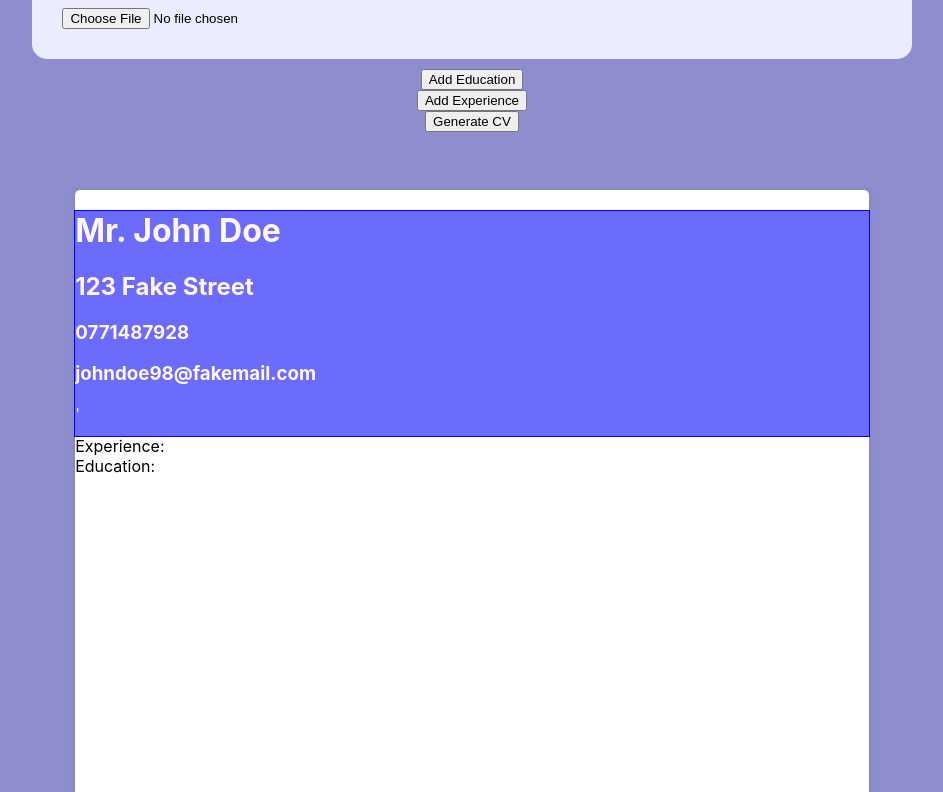
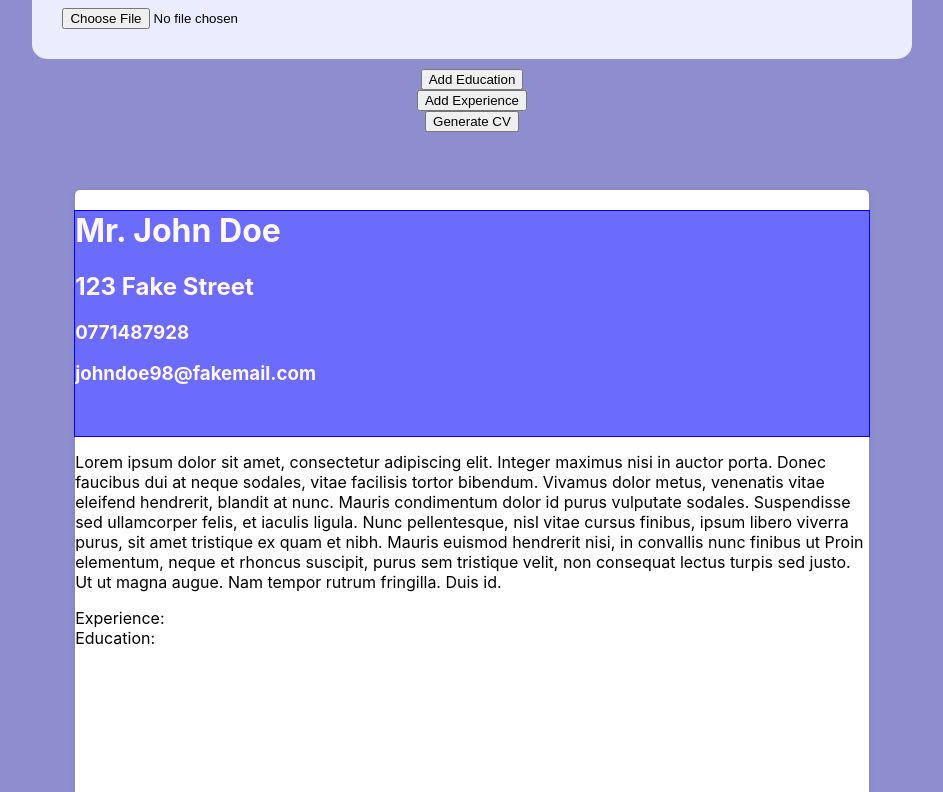
Before and after one commit to zakia98/cv-builder, a React (Create React App) app: page / in a window 1280 px wide. Shown: the part 426-1218 px from the top of the page, without its empty margins (168-1111 px from the left). Built offline with nearby package versions, Linux system fonts and the light colour scheme.

Commit message:
Added description to output

```diff
--- a/src/App.js
+++ b/src/App.js
@@ -15,7 +15,7 @@ class App extends Component {
         address:'123 Fake Street',
         phoneNumber:'0771487928',
         email:'johndoe98@fakemail.com',
-        description:''
+        description:'Lorem ipsum dolor sit amet, consectetur adipiscing elit. Integer maximus nisi in auctor porta. Donec faucibus dui at neque sodales, vitae facilisis tortor bibendum. Vivamus dolor metus, venenatis vitae eleifend hendrerit, blandit at nunc. Mauris condimentum dolor id purus vulputate sodales. Suspendisse sed ullamcorper felis, et iaculis ligula. Nunc pellentesque, nisl vitae cursus finibus, ipsum libero viverra purus, sit amet tristique ex quam et nibh. Mauris euismod hendrerit nisi, in convallis nunc finibus ut Proin elementum, neque et rhoncus suscipit, purus sem tristique velit, non consequat lectus turpis sed justo. Ut ut magna augue. Nam tempor rutrum fringilla. Duis id.'
       },
       experience: {
 
@@ -73,11 +73,12 @@ class App extends Component {
         })
         break
     }
-
   }
 
+
+
   submitData() {
-    console.log(this)
+
   }
 
   render() {
--- a/src/components/Output.js
+++ b/src/components/Output.js
@@ -60,7 +60,7 @@ class Output extends Component {
             phoneNumber: personalInfo.phoneNumber,
             address: personalInfo.address,
             email: personalInfo.email,
-            image:personalInfo.image
+            description:personalInfo.description
         }
 
         const experienceSection = this.buildExperience();
@@ -71,9 +71,9 @@ class Output extends Component {
                     <h1 className='fullName'>{headerInfo.name}</h1>
                     <h2 className='address'>{headerInfo.address}</h2>
                     <h3 className='phoneNumber'>{headerInfo.phoneNumber}</h3>
-                    <h3 className='email'>{headerInfo.email}</h3>'
-                    <img src={headerInfo.image}></img>
+                    <h3 className='email'>{headerInfo.email}</h3>
                 </header>
+                <p class="description">{headerInfo.description}</p>
                 <div className="experience">
                     Experience:
                     {experienceSection}
```
